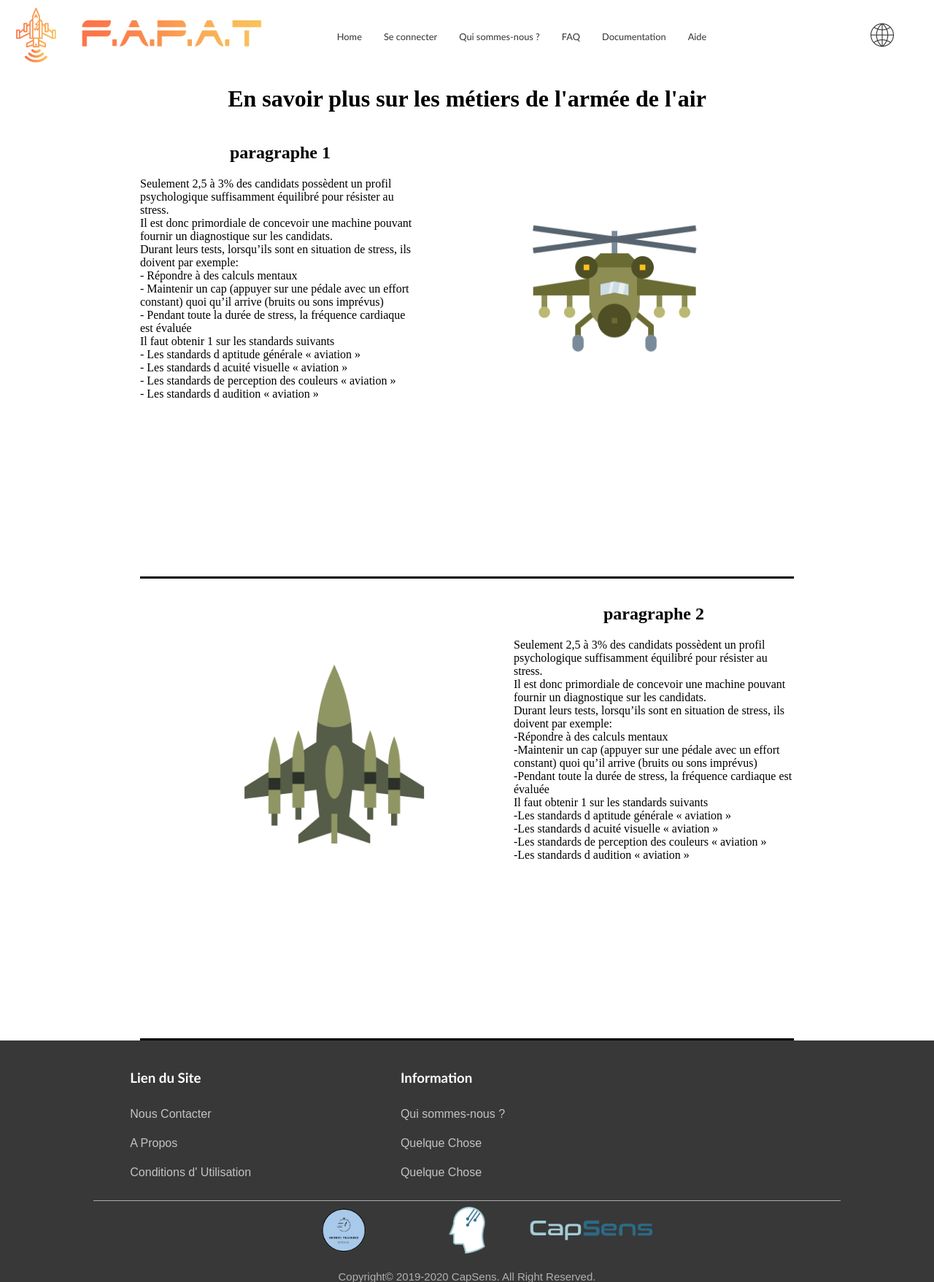
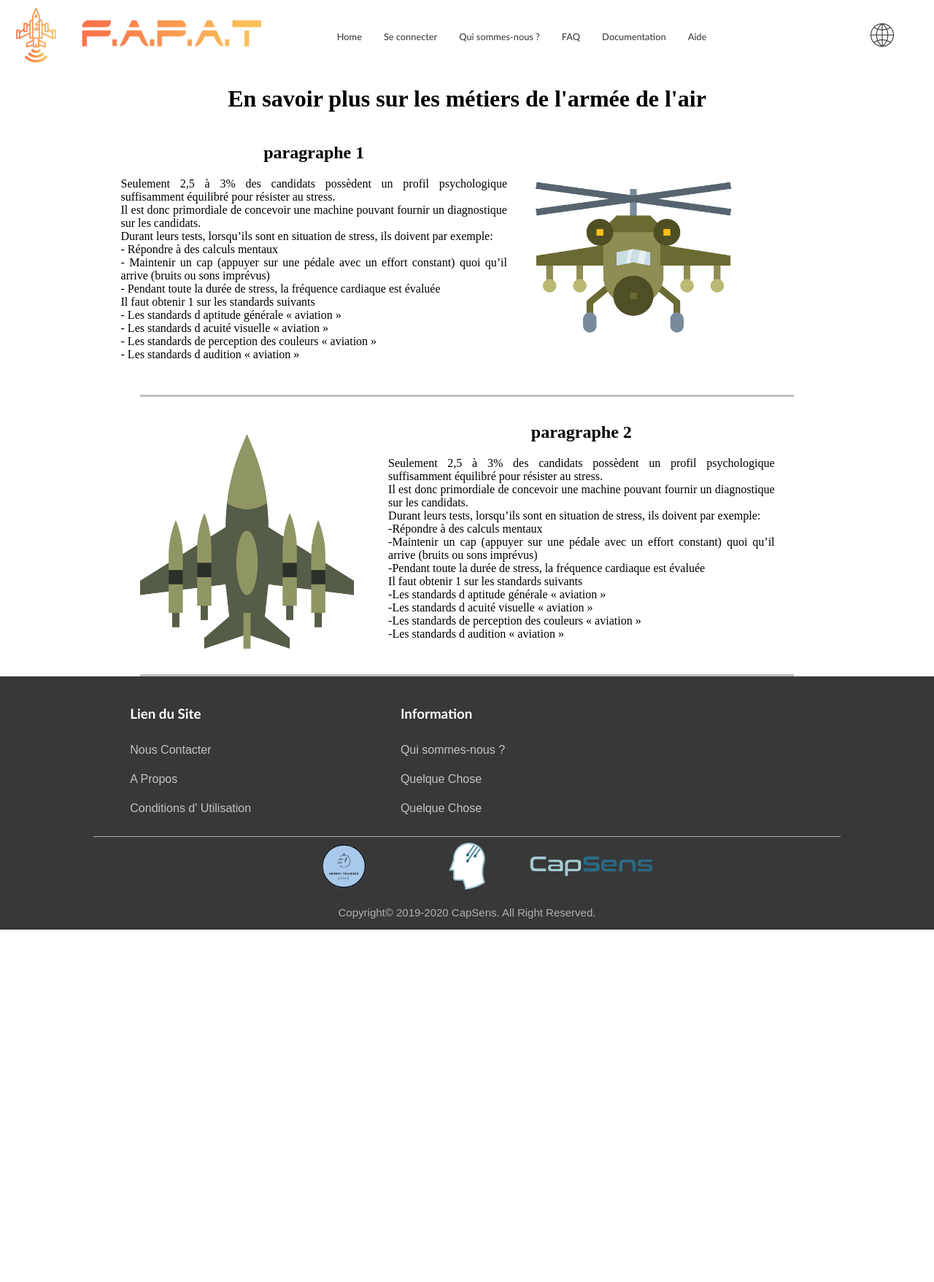
Before and after one commit to oscarmcauliffe/Fapat, a PHP site: page /vue/documentation.php in a window 1280 px wide. Shown: the top 1757 px of the page at 73% size. After the commit the page ends 1274 px from the top, so only its background shows below. Run offline with PHP 8.4, Linux system fonts and the light colour scheme.

Commit message:
reparation

```diff
--- a/public/css/styleDocumentation.css
+++ b/public/css/styleDocumentation.css
@@ -19,14 +19,26 @@ h2{
     display: flex;
     flex-direction: row;
     align-items: stretch;
-    border-bottom: solid;
+    border-bottom: solid #C0C0C0;
 
 }
 
+.documentation{
+    height: min-content;
+    transform: translate(-5%);
+    margin-bottom: 30px;
+
+}
+
+p{
+    text-align: justify;
+}
+
+.photo{
+    height: min-content;
+}
+
 img.image {
-
-    height: 40%;
-    float: right;
-    margin-top: 20%;
-    transform: translate(-50%);
+    width: 80%;
+    margin-top: 10%;
 }
```
Also changed, not shown: vue/faqAdmin.php (added, +26 -0 lines).
